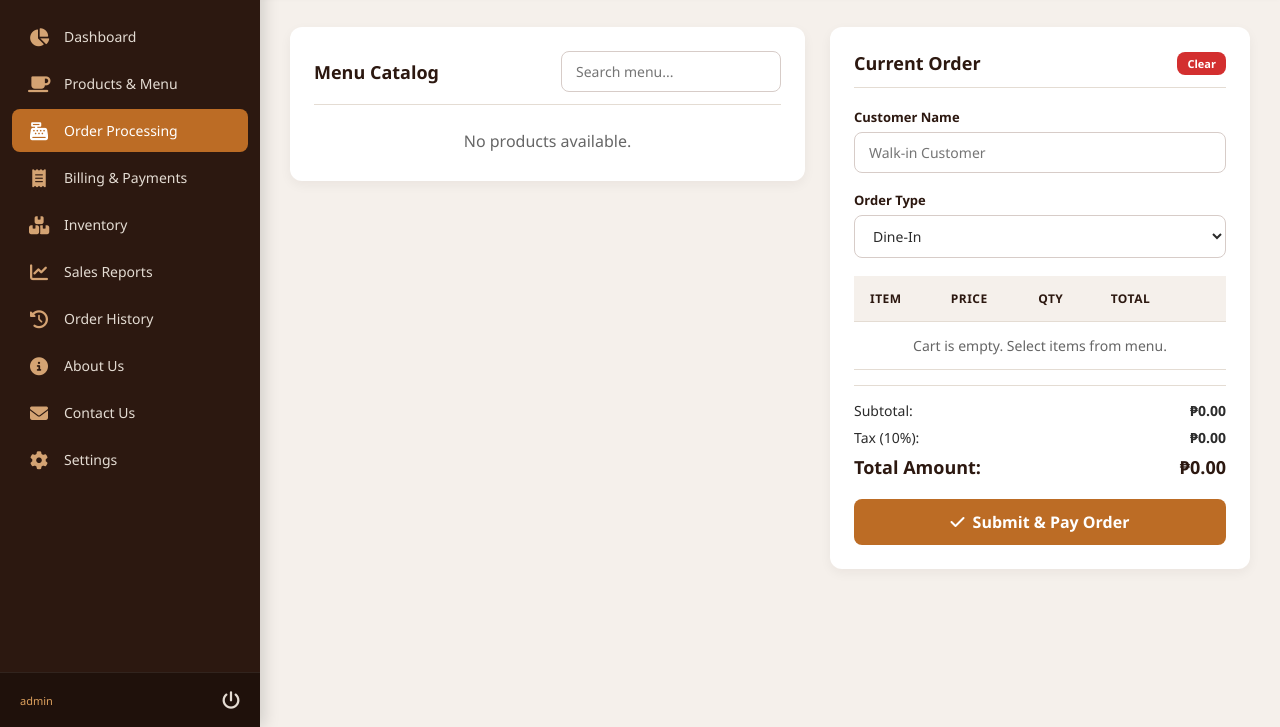
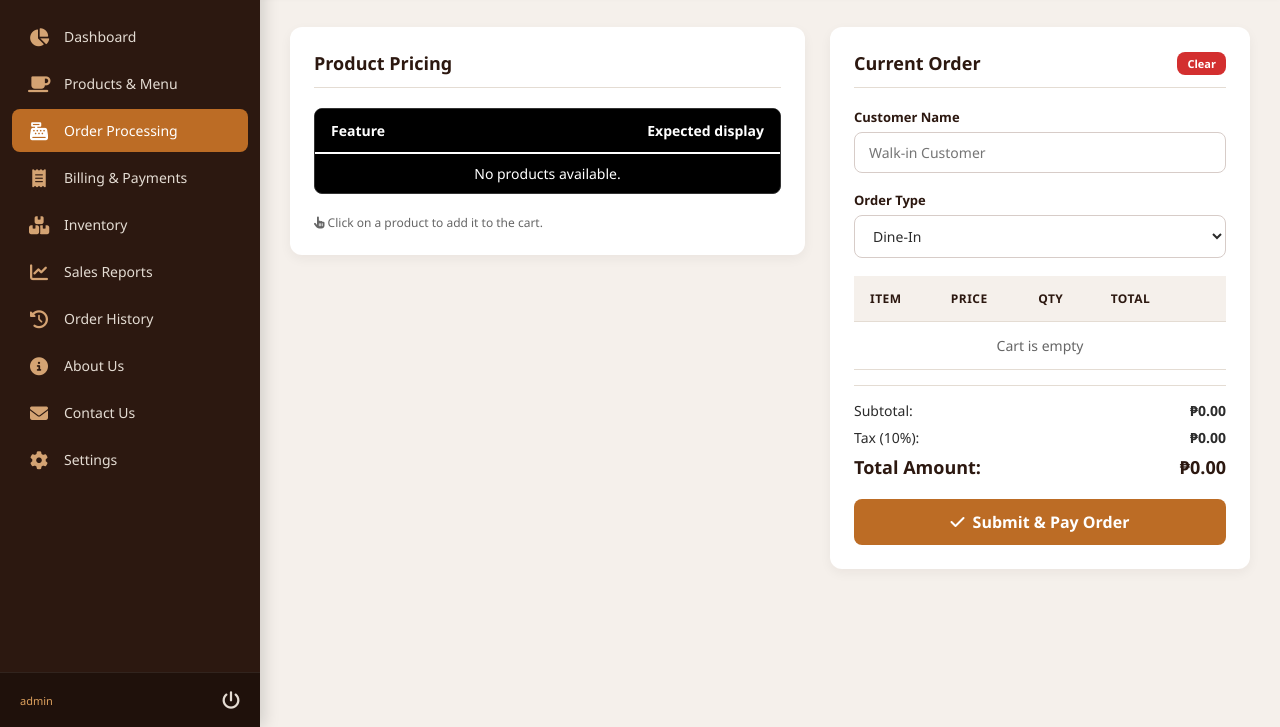
Before and after one commit to ariannicole/DashCoffee, a plain HTML site: page orders.html in a window 1280 px wide. Shown: the part 73-800 px from the top of the page. Drawn offline with Linux system fonts and the light colour scheme; sample sign-in values are in the browser's storage.

Commit message:
Updated system features

```diff
--- a/js/orders.js
+++ b/js/orders.js
@@ -1,5 +1,5 @@
 /**
- * orders.js - Order Processing & POS Interface (PHP Currency)
+ * orders.js - Order Processing & POS Interface (PHP Currency with Pricing Table)
  */
 
 let cart = [];
@@ -23,15 +23,6 @@ document.addEventListener('DOMContentLoaded', async () => {
             renderCart();
         });
     }
-
-    const searchMenu = document.getElementById('search-pos-menu');
-    if (searchMenu) {
-        searchMenu.addEventListener('input', (e) => {
-            const query = e.target.value.toLowerCase();
-            const filtered = menuProducts.filter(p => p.product_name.toLowerCase().includes(query) || p.category.toLowerCase().includes(query));
-            renderMenuGrid(filtered);
-        });
-    }
 });
 
 async function loadPOSData() {
@@ -40,34 +31,36 @@ async function loadPOSData() {
         inventoryItems = await window.dbManager.getAll('inventory');
         productRecipes = await window.dbManager.getAll('product_recipes');
 
-        renderMenuGrid(menuProducts.filter(p => p.availability));
+        renderPricingTable(menuProducts.filter(p => p.availability));
         renderCart();
     } catch (err) {
         console.error("Error loading POS data:", err);
     }
 }
 
-function renderMenuGrid(products) {
-    const grid = document.getElementById('pos-menu-grid');
-    if (!grid) return;
+function renderPricingTable(products) {
+    const tbody = document.getElementById('pricing-table-body');
+    if (!tbody) return;
 
-    grid.innerHTML = '';
+    tbody.innerHTML = '';
+
     if (products.length === 0) {
-        grid.innerHTML = `<p style="grid-column: span 3; text-align: center; color: var(--text-muted);">No products available.</p>`;
+        tbody.innerHTML = `<tr><td colspan="2" style="text-align: center; color: #ffffff;">No products available.</td></tr>`;
         return;
     }
 
-    for (let prod of products) {
-        const card = document.createElement('div');
-        card.className = 'pos-product-card';
-        card.style.cssText = `background: var(--white); border-radius: 10px; padding: 16px; box-shadow: 0 2px 8px rgba(0,0,0,0.05); cursor: pointer; transition: var(--transition); border: 1px solid var(--beige);`;
-        card.innerHTML = `
-            <div style="font-weight: 600; font-size: 15px; color: var(--coffee-dark); margin-bottom: 6px;">${prod.product_name}</div>
-            <div style="font-size: 13px; color: var(--caramel); font-weight: 700; margin-bottom: 8px;">${formatPeso(prod.price)}</div>
-            <div style="font-size: 12px; color: var(--text-muted); line-height: 1.3;">${prod.description || prod.category}</div>
+    // Sort products alphabetically by name for a clean display
+    const sortedProducts = [...products].sort((a, b) => a.product_name.localeCompare(b.product_name));
+
+    for (let prod of sortedProducts) {
+        const tr = document.createElement('tr');
+        tr.innerHTML = `
+            <td>${prod.product_name}</td>
+            <td>${formatPeso(prod.price)}</td>
         `;
-        card.addEventListener('click', () => addToCart(prod));
-        grid.appendChild(card);
+        tr.addEventListener('click', () => addToCart(prod));
+        tr.title = 'Click to add to order';
+        tbody.appendChild(tr);
     }
 }
 
@@ -79,7 +72,7 @@ function addToCart(product) {
         cart.push({
             product_id: product.product_id,
             product_name: product.product_name,
-            unit_price: product.price,
+            unit_price: Number(product.price) || 0,
             quantity: 1,
             customization: 'Standard'
         });
@@ -99,10 +92,10 @@ function renderCart() {
     let subtotal = 0;
 
     if (cart.length === 0) {
-        tbody.innerHTML = `<tr><td colspan="5" style="text-align: center; color: var(--text-muted);">Cart is empty. Select items from menu.</td></tr>`;
+        tbody.innerHTML = `<tr><td colspan="5" style="text-align: center; color: var(--text-muted);">Cart is empty</td></tr>`;
     } else {
         cart.forEach((item, index) => {
-            const lineTotal = item.unit_price * item.quantity;
+            const lineTotal = Number(item.unit_price) * Number(item.quantity);
             subtotal += lineTotal;
 
             const tr = document.createElement('tr');
@@ -121,7 +114,7 @@ function renderCart() {
         });
     }
 
-    const tax = subtotal * 0.10; // 10% tax config
+    const tax = subtotal * 0.10;
     const total = subtotal + tax;
 
     if (subtotalEl) subtotalEl.textContent = formatPeso(subtotal);
@@ -163,7 +156,7 @@ async function processOrderCheckout() {
         }
     }
 
-    let subtotal = cart.reduce((acc, item) => acc + (item.unit_price * item.quantity), 0);
+    let subtotal = cart.reduce((acc, item) => acc + (Number(item.unit_price) * Number(item.quantity)), 0);
     let tax = subtotal * 0.10;
     let total = subtotal + tax;
 
@@ -191,7 +184,7 @@ async function processOrderCheckout() {
                 quantity: item.quantity,
                 unit_price: item.unit_price,
                 customization: item.customization,
-                line_total: item.unit_price * item.quantity
+                line_total: Number(item.unit_price) * Number(item.quantity)
             });
 
             const recipes = productRecipes.filter(r => r.product_id === item.product_id);
--- a/orders.html
+++ b/orders.html
@@ -7,6 +7,63 @@
     <link rel="stylesheet" href="css/style.css">
     <link rel="stylesheet" href="css/responsive.css">
     <link rel="stylesheet" href="https://cdnjs.cloudflare.com/ajax/libs/font-awesome/6.4.0/css/all.min.css">
+    <style>
+        .pricing-table-container {
+            background: #000000;
+            border-radius: 8px;
+            overflow-x: auto;
+            border: 1px solid #333333;
+            margin-bottom: 20px;
+        }
+        .pricing-table {
+            width: 100%;
+            border-collapse: collapse;
+            color: #ffffff;
+            font-size: 14px;
+        }
+        .pricing-table thead tr {
+            background: #000000;
+            border-bottom: 2px solid #ffffff;
+        }
+        .pricing-table th {
+            background: #000000;
+            color: #ffffff;
+            font-weight: 700;
+            padding: 12px 16px;
+            text-transform: none;
+            font-size: 14px;
+            letter-spacing: normal;
+        }
+        .pricing-table th:first-child {
+            text-align: left;
+        }
+        .pricing-table th:last-child {
+            text-align: right;
+        }
+        .pricing-table tbody tr {
+            border-bottom: 1px solid #333333;
+            transition: background 0.2s ease;
+            cursor: pointer;
+        }
+        .pricing-table tbody tr:hover {
+            background: #1a1a1a;
+        }
+        .pricing-table tbody tr:last-child {
+            border-bottom: none;
+        }
+        .pricing-table td {
+            padding: 10px 16px;
+            border-bottom: none;
+        }
+        .pricing-table td:first-child {
+            text-align: left;
+            color: #ffffff;
+        }
+        .pricing-table td:last-child {
+            text-align: right;
+            color: #ffffff;
+        }
+    </style>
 </head>
 <body>
     <div class="app-container">
@@ -46,15 +103,25 @@
             </header>
 
             <div class="content-body" style="display: grid; grid-template-columns: 1fr 420px; gap: 25px; align-items: start;">
-                <!-- Menu Selection Section -->
+                <!-- Product Pricing Table Section -->
                 <div class="card" style="margin-bottom: 0;">
                     <div class="card-header">
-                        <h2>Menu Catalog</h2>
-                        <input type="text" id="search-pos-menu" class="form-control" placeholder="Search menu..." style="width: 220px;">
+                        <h2>Product Pricing</h2>
                     </div>
-                    <div id="pos-menu-grid" style="display: grid; grid-template-columns: repeat(auto-fill, minmax(180px, 1fr)); gap: 15px; max-height: calc(100vh - 220px); overflow-y: auto; padding: 5px;">
-                        <!-- Dynamically populated -->
+                    <div class="pricing-table-container">
+                        <table class="pricing-table">
+                            <thead>
+                                <tr>
+                                    <th>Feature</th>
+                                    <th>Expected display</th>
+                                </tr>
+                            </thead>
+                            <tbody id="pricing-table-body">
+                                <tr><td colspan="2" style="text-align: center; color: #ffffff;">Loading products...</td></tr>
+                            </tbody>
+                        </table>
                     </div>
+                    <p style="font-size: 12px; color: var(--text-muted); margin-top: 8px;"><i class="fa-solid fa-hand-pointer"></i> Click on a product to add it to the cart.</p>
                 </div>
 
                 <!-- Cart & Checkout Section -->
@@ -97,15 +164,15 @@
                     <div style="border-top: 1px solid var(--beige); padding-top: 15px; margin-bottom: 20px;">
                         <div style="display: flex; justify-content: space-between; margin-bottom: 8px; font-size: 14px;">
                             <span>Subtotal:</span>
-                            <strong id="cart-subtotal">$0.00</strong>
+                            <strong id="cart-subtotal">₱0.00</strong>
                         </div>
                         <div style="display: flex; justify-content: space-between; margin-bottom: 8px; font-size: 14px;">
                             <span>Tax (10%):</span>
-                            <strong id="cart-tax">$0.00</strong>
+                            <strong id="cart-tax">₱0.00</strong>
                         </div>
                         <div style="display: flex; justify-content: space-between; font-size: 18px; color: var(--coffee-dark); font-weight: 700;">
                             <span>Total Amount:</span>
-                            <strong id="cart-total">$0.00</strong>
+                            <strong id="cart-total">₱0.00</strong>
                         </div>
                     </div>
 
```
Also changed, not shown: contact.html (+104 -45 lines).
